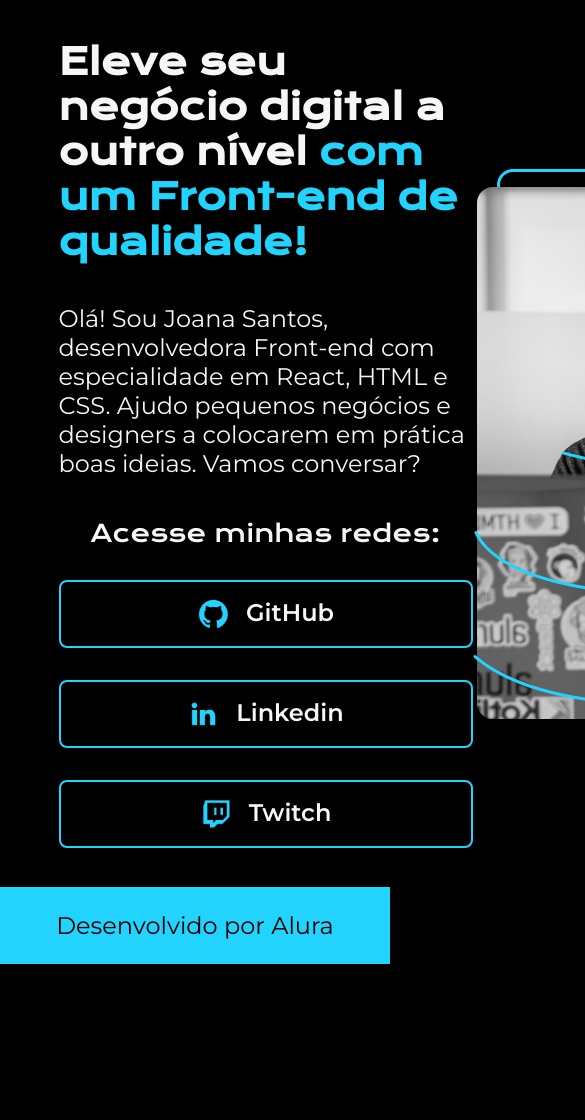
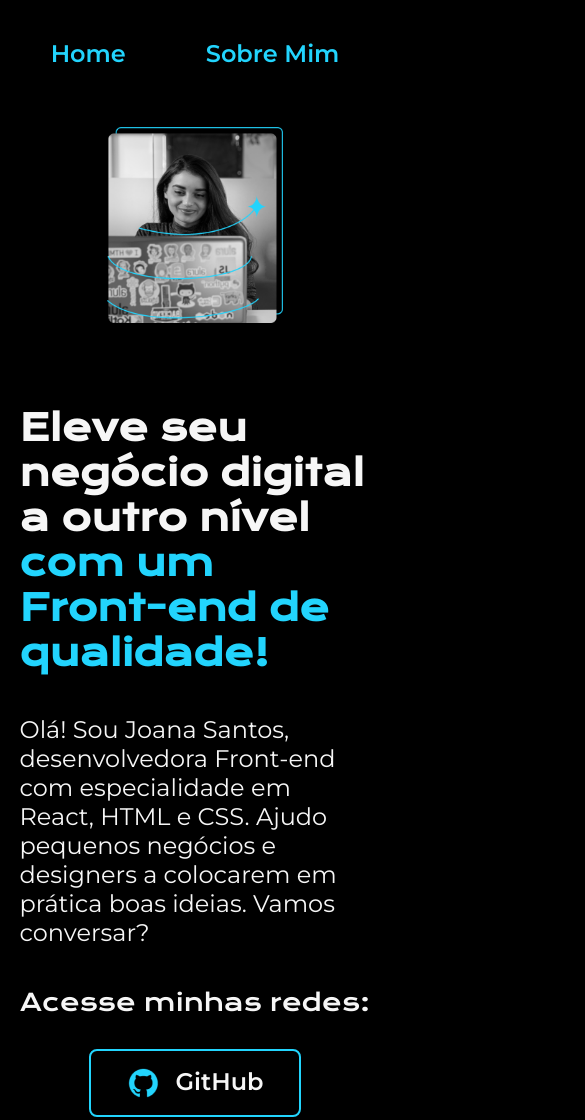
Before and after one commit to JupiraT/Alura, a plain HTML site: page portfolio-CSS-HTML/index.html in a window 390 px wide. Shown: the top 1120 px of the page, 585 px wide, since content can reach past the window. Before the commit the page ends 964 px from the top, so only its background shows below. Drawn offline with nearby package versions, Linux system fonts and the light colour scheme.

Commit message:
primeiro commit

```diff
--- /dev/null
+++ b/portfolio-CSS-HTML/estilos/style.css
@@ -0,0 +1,140 @@
+@import url('https://fonts.googleapis.com/css2?family=Krona+One&family=Montserrat:wght@400;600&display=swap');
+
+:root{
+  --cor-principal:#000000;
+  --cor-secundaria:#F6F6F6;
+  --cor-terciaria: #22D4FD;
+  --cor-hover: #272727;
+
+  --fonte-primaria: 'Krona One', sans-serif;
+  --fonte-secundaria: 'Montserrat', sans-serif;
+}
+
+*{
+    margin: 0;
+    padding: 0;
+}
+
+body {
+
+    box-sizing: border-box;
+    background-color: var(--cor-principal);
+    color: var(--cor-secundaria);
+}
+
+.titulo-destaque{
+    color: var(--cor-terciaria);
+}
+
+.apresentacao {
+    padding: 10% 15%;
+    display: flex; /* or inline-flex */
+    align-items: center;
+    justify-content: space-between;
+    gap: 82px;
+  }
+
+  .apresentacao__conteudo{
+    width: 50%;
+    display: flex;
+    flex-direction: column;
+    gap: 40px;
+
+ }
+
+  .apresentacao__conteudo__titulo{
+    font-size: 2.25rem;
+    font-family: var(--fonte-primaria);
+  }
+
+  .apresentacao__conteudo__paragrafo{
+    font-size: 1.5rem;
+    font-weight: 400;
+    font-family: var(--fonte-secundaria);
+  }
+
+  .apresentacao__links{
+    display: flex;
+    flex-direction: column;
+    align-items: center;
+    gap: 32px;
+    justify-content: space-between;
+  }
+
+  .apresentacao__links_navegacao{
+    display: flex;
+    justify-content: center;
+    width: 50%;
+    text-align: center;
+    border-radius: 8px;
+    font-size: 1.5rem;
+    font-weight: 600;
+    padding: 21.5px 0;
+    text-decoration: none;
+    color: var(--cor-secundaria);
+    font-family: var(--fonte-secundaria);
+    border: 2px solid var(--cor-terciaria);
+    padding: 16px;
+    gap: 16px
+  }
+
+  .apresentacao__links__subtitulo{
+    font-size: 1.5rem;
+    font-weight: 400;
+    font-family: var(--fonte-primaria);
+  }
+
+  .apresentacao__links_links:hover{
+    background-color: var(--cor-hover);
+  }
+
+  .rodape{
+    color: var(--cor-principal);
+    background-color: var(--cor-terciaria);
+    padding: 24px;
+    text-align: center;
+    font-family: var(--fonte-secundaria);
+    font-size: 1.5rem;
+    font-weight: 400;
+  }
+
+  .cabecalho{
+    padding: 2% 0 0 15%;
+  }
+
+  .cabecalho__menu{
+    display: flex;
+    gap: 80px;
+  }
+
+  .cabecalho__menu__link{
+    font-family: var(--fonte-secundaria);
+    font-weight: 600;
+    font-size: 1.5rem;
+    color: var(--cor-terciaria);
+    gap: 80px;
+    text-decoration: none;
+  }
+
+  .apresentacao__imagem{
+    width: 50%;
+  }
+
+  @media (max-width: 1200px){
+    .cabecalho{
+      padding: 10%;
+    }
+
+    .cabecalho__menu{
+      justify-content: center;
+    }
+
+    .apresentacao{
+      flex-direction: column-reverse;
+      padding: 5%;
+    }
+
+    .apresentacao__conteudo{
+      width: auto;
+    }
+  }
--- a/index.html
+++ b/portfolio-CSS-HTML/index.html
@@ -4,10 +4,15 @@
     <meta charset="UTF-8">
     <meta name="viewport" content="width=device-width, initial-scale=1.0">
     <title>Portfólio</title>
-    <link rel="stylesheet" href="style.css">
+    <link rel="stylesheet" href="./estilos/style.css">
 </head>
 <body>
-    <header></header>
+    <header class="cabecalho">
+        <nav class="cabecalho__menu">
+            <a class="cabecalho__menu__link" href="index.html">Home</a>
+            <a class="cabecalho__menu__link" href="about.html">Sobre Mim</a>
+        </nav>
+    </header>
 
     <main class="apresentacao">
         <section class = "apresentacao__conteudo">
@@ -17,15 +22,15 @@
 
             <div class="apresentacao__links">
                 <h2 class="apresentacao__links__subtitulo">Acesse minhas redes:</h2>
-                <a class="apresentacao__links_links" href = "https://github.com/JupiraT">
+                <a class="apresentacao__links_navegacao" href = "https://github.com/JupiraT">
                     <img src="./assets/github.png">
                     GitHub
                 </a>
-                <a class="apresentacao__links_links" href="https://linkedin.com">
+                <a class="apresentacao__links_navegacao" href="https://linkedin.com">
                     <img src="./assets/linkedin.png">
                     Linkedin
                 </a>
-                <a class="apresentacao__links_links" href="https://twitch.tv">
+                <a class="apresentacao__links_navegacao" href="https://twitch.tv">
                     <img src="./assets/twitch.png">
                     Twitch
                 </a>
@@ -33,7 +38,7 @@
 
         </section>
 
-        <img src = "./assets/Imagem.png" alt = "Foto da Joana programando">
+        <img class="apresentacao__imagem" src = "./assets/Imagem.png" alt = "Foto da Joana programando">
 
     </main>
 
--- a/style.css
+++ /dev/null
@@ -1,88 +0,0 @@
-@import url('https://fonts.googleapis.com/css2?family=Krona+One&family=Montserrat:wght@400;600&display=swap');
-
-*{
-    margin: 0;
-    padding: 0;
-}
-
-body {
-
-    box-sizing: border-box;
-    background-color: black;
-    color: #F6F6F6;
-}
-
-.titulo-destaque{
-    color: #22D4FD;
-}
-
-.apresentacao {
-    padding: 10% 15%;
-    display: flex; /* or inline-flex */
-    align-items: center;
-    justify-content: space-between;
-  }
-
-  .apresentacao__conteudo{
-    width: 615px;
-    display: flex;
-    flex-direction: column;
-    gap: 40px;
-
- }
-
-  .apresentacao__conteudo__titulo{
-    font-size: 36px;
-    font-family: 'Krona One', sans-serif;
-  }
-
-  .apresentacao__conteudo__paragrafo{
-    font-size: 24px;
-    font-weight: 400;
-    font-family: 'Montserrat', sans-serif;
-  }
-
-  .apresentacao__links{
-    display: flex;
-    flex-direction: column;
-    align-items: center;
-    gap: 32px;
-    justify-content: space-between;
-  }
-
-  .apresentacao__links_links{
-    display: flex;
-    justify-content: center;
-    width: 378px;
-    text-align: center;
-    border-radius: 8px;
-    font-size: 24px;
-    font-weight: 600;
-    padding: 21.5px 0;
-    text-decoration: none;
-    color: #F6F6F6;
-    font-family: 'Montserrat', sans-serif;
-    border: 2px solid #22D4FD;
-    padding: 16px;
-    gap: 16px
-  }
-
-  .apresentacao__links__subtitulo{
-    font-size: 24px;
-    font-weight: 400;
-    font-family: 'Krona One', sans-serif;
-  }
-
-  .apresentacao__links_links:hover{
-    background-color: #272727;
-  }
-
-  .rodape{
-    color: black;
-    background-color: #22D4FD;
-    padding: 24px;
-    text-align: center;
-    font-family: 'Montserrat', sans-serif;
-    font-size: 24px;
-    font-weight: 400;
-  }
```
Also changed, not shown: portfolio-CSS-HTML/about.html (added, +34 -0 lines), assets/Imagem.png (deleted), portfolio-CSS-HTML/assets/Imagem.png (renamed from Imagem.png), portfolio-CSS-HTML/assets/github.png (renamed from assets/github.png), portfolio-CSS-HTML/assets/instagram.png (renamed from assets/instagram.png), portfolio-CSS-HTML/assets/linkedin.png (renamed from assets/linkedin.png), portfolio-CSS-HTML/assets/twitch.png (renamed from assets/twitch.png), portfolio-CSS-HTML/assets/twitter.png (renamed from assets/twitter.png), portfolio-CSS-HTML/html.png (renamed from html.png), portfolio-CSS-HTML/reset.css (renamed from reset.css), 2 other files.
